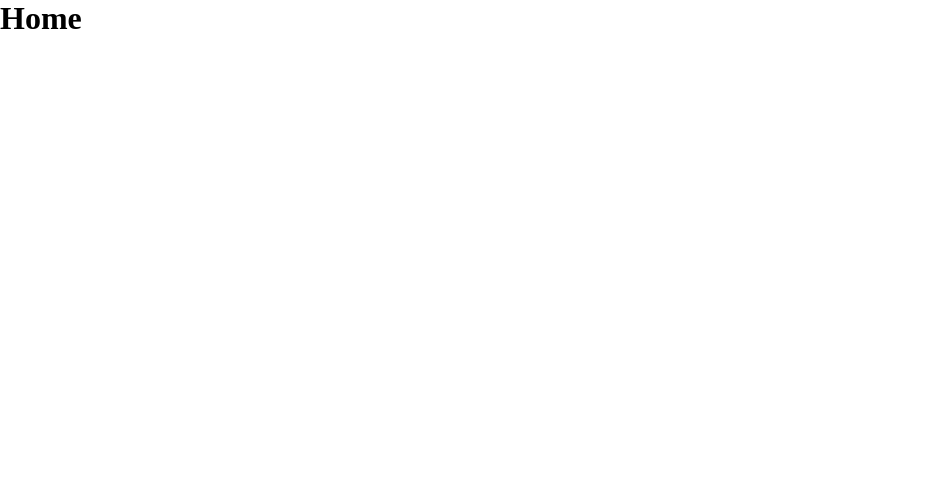
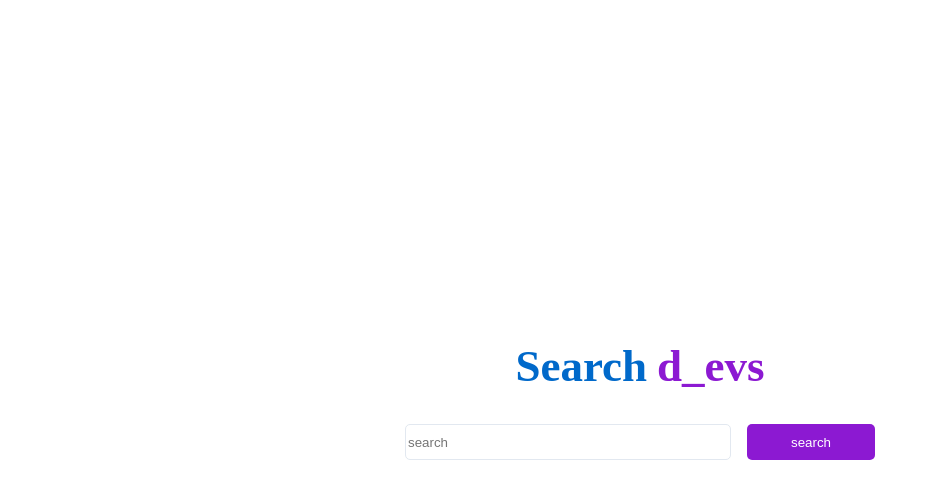
Before and after one commit to guilhermeverissimo14/github-react, a React (Vite) app: page / in a window 1280 px wide. Shown: the top 498 px of the page, without its empty margins (0-938 px from the left). Built offline with nearby package versions, Linux system fonts and the light colour scheme; the HTML template or start-up script is replaced by a standard one.

Commit message:
finalizando a estilização da página de home

```diff
--- a/src/screens/home/home.css
+++ b/src/screens/home/home.css
@@ -0,0 +1,54 @@
+.main-home {
+    width: 100%;
+    height: 100vh;
+    display: flex;
+    flex-direction: column;
+    align-items: center;
+    justify-content: center;
+    gap: 2em;
+}
+
+.title {
+    display: flex;
+    gap: 10px;
+}
+
+.title-search {
+    color: #0069CA;
+    font-size: 45px;
+}
+
+.title-devs {
+    color: #8C19D2;
+    font-size: 45px;
+}
+
+.content-search{
+    display: flex;
+    gap:1em
+}
+
+.content-search button {
+    width: 10vw;
+    border-radius: 5px;
+    padding: .8em;
+    background-color: #8C19D2;
+    color: white;
+    border: none;
+    cursor: pointer;
+}
+
+.content-search button:hover{
+    background-color: #ab60da;
+}
+
+.content-search input {
+    border-radius: 5px;
+    width: 25vw;
+    border: 1px solid #E2E8F0;
+}
+
+.content-search input:focus{
+    outline:red;
+    border: 2px solid #91979f;
+}
--- a/src/screens/home/home.tsx
+++ b/src/screens/home/home.tsx
@@ -1,7 +1,23 @@
-export default function Home(){
-    return(
-        <div>
-            <h1>Home</h1>
-        </div>
+import { useNavigate } from 'react-router-dom';
+import './home.css'
+
+export default function Home() {
+    const navigate = useNavigate();
+
+    function search(){
+        navigate("/profile")
+    }
+
+    return (
+        <main className="main-home">
+            <div className="title">
+                <h1 className="title-search">Search</h1>
+                <h1 className="title-devs">d_evs</h1>
+            </div>
+            <div className='content-search'>
+                <input type="text" placeholder='search' />
+                <button onClick={search}>search</button>
+            </div>
+        </main>
     )
 }
```
